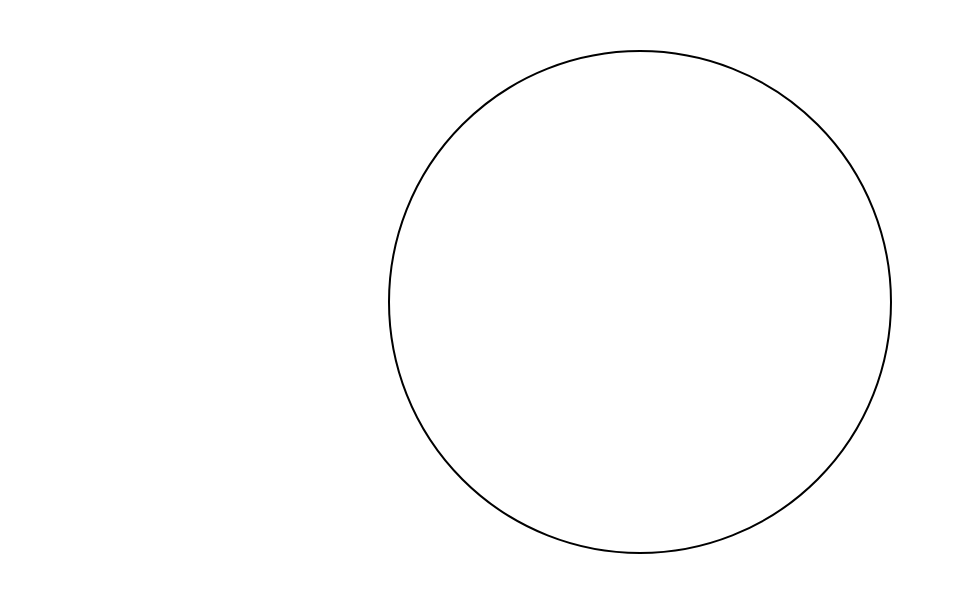
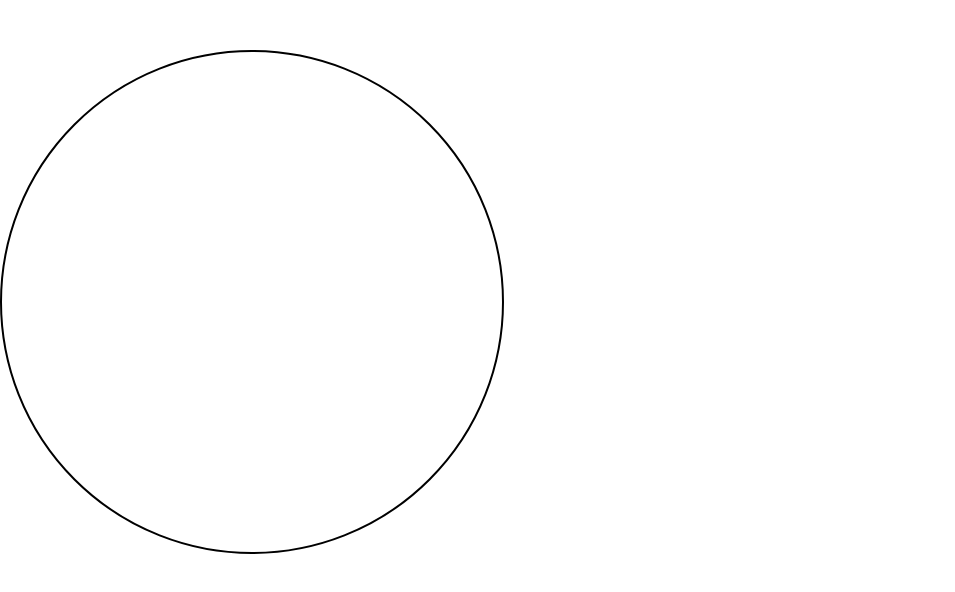
Before and after one commit to Matthiasgha/GIT_TEST, a plain HTML site: page index.html in a window 1280 px wide. Shown: the whole page, without its empty margins (0-955 px from the left). Drawn offline with Linux system fonts and the light colour scheme.

```diff
--- a/style/style.css
+++ b/style/style.css
@@ -8,9 +8,7 @@
     font-family: sans-serif;
 }
 body{
-    display: flex;
-    align-items: center;
-    justify-content: center;
+
     margin: 50px 0;
     font-family: "PokemonHollow";
 }
```
Also changed, not shown: contact.html (+1 -0 lines).
